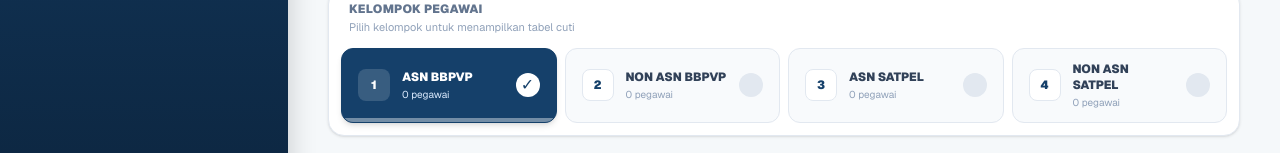
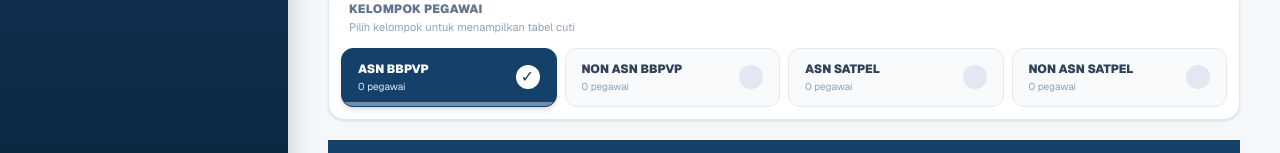
Before and after one commit to MuhKhaekal/dashboard-pegawai-bbpvp, a Next.js app: page /admin/manajemen-cuti in a window 1280 px wide. Shown: the part 422-575 px from the top of the page. Built offline with nearby package versions, Linux system fonts and the light colour scheme; no server answers; the database is empty.

Commit message:
feat: added chart golonganPPPK at dashboard

```diff
--- a/src/app/admin/DashboardClient.tsx
+++ b/src/app/admin/DashboardClient.tsx
@@ -222,8 +222,8 @@ export default function DashboardClient({ dataPegawai }: Props) {
     S3: 0,
     S2: 0,
     "S1 / D4": 0,
-    "D1–D3": 0,
-    "SMA / Umum": 0,
+    "D3": 0,
+    "D1 / SMA / Umum": 0,
   };
 
   filteredData.forEach((p) => {
@@ -384,9 +384,9 @@ export default function DashboardClient({ dataPegawai }: Props) {
     } else if (nama.includes(", S.") || nama.includes(",S.") || nama.includes("S.ST") || nama.includes("S.TR")) {
       pendidikan["S1 / D4"]++;
     } else if (nama.includes("A.MD") || nama.includes("A.MA")) {
-      pendidikan["D1–D3"]++;
+      pendidikan["D3"]++;
     } else {
-      pendidikan["SMA / Umum"]++;
+      pendidikan["D1 / SMA / Umum"]++;
     }
 
     /*
--- a/src/app/admin/manajemen-cuti/ManajemenCutiClient.tsx
+++ b/src/app/admin/manajemen-cuti/ManajemenCutiClient.tsx
@@ -1141,24 +1141,6 @@ export default function ManajemenCutiClient({ initialData }: ManajemenCutiClient
                 >
                   <div className="flex items-center justify-between gap-3">
                     <div className="flex items-center gap-3">
-                      {/* NOMOR */}
-                      <div
-                        className={`
-                    flex
-                    items-center
-                    justify-center
-                    w-8
-                    h-8
-                    rounded-lg
-                    text-xs
-                    font-black
-                    shrink-0
-                    ${isActive ? "bg-white/15 text-white" : "bg-white text-[#15406A] border border-slate-200"}
-                  `}
-                      >
-                        {index + 1}
-                      </div>
-
                       {/* TEXT */}
                       <div>
                         <div
```
